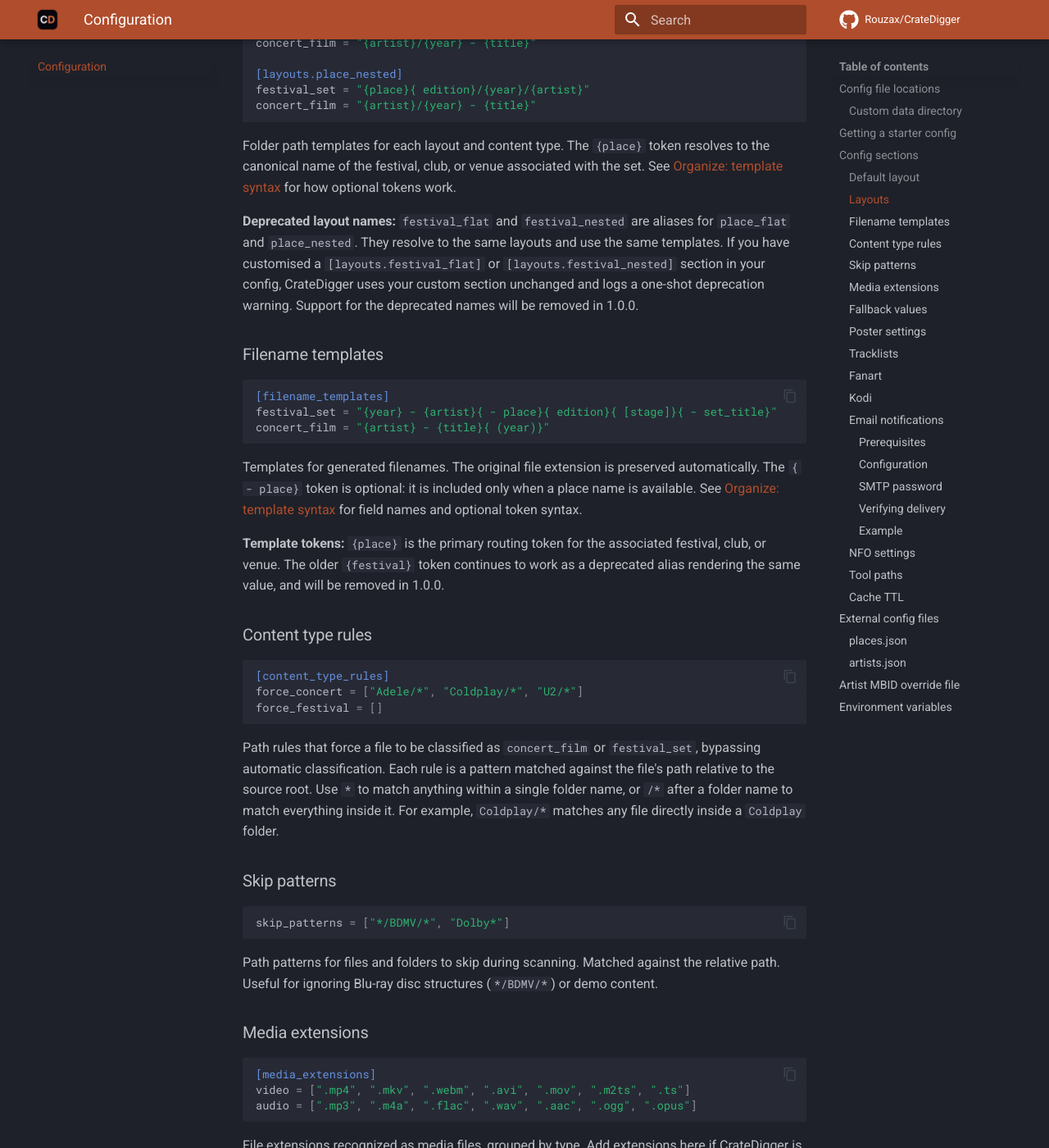
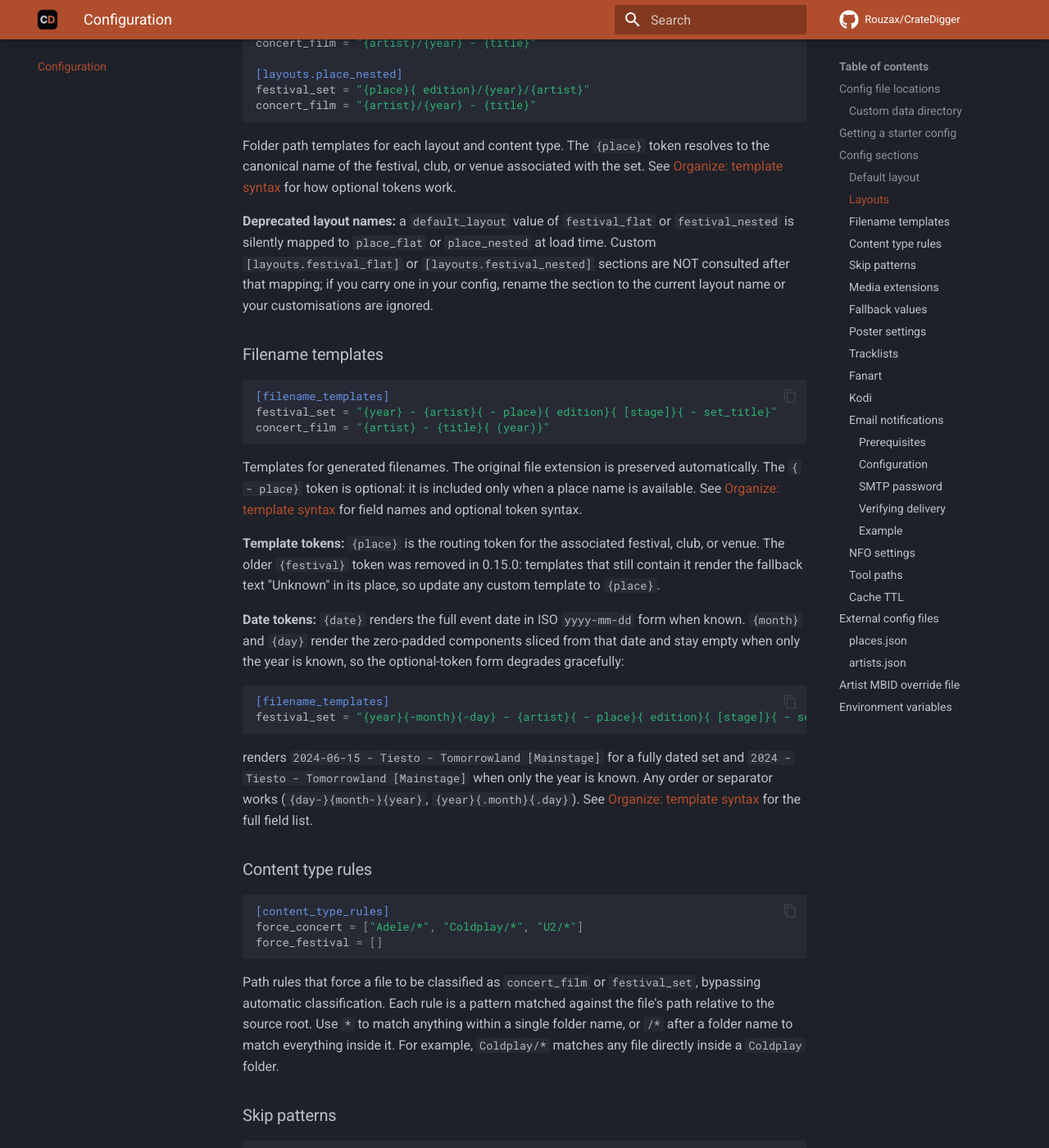
Before and after one commit to Rouzax/CrateDigger, an MkDocs documentation site: the page built from docs/configuration.md, in a window 1280 px wide and 1400 px high, scrolled down 2314 px. Shown: the whole window at 82% size. Built offline with MkDocs 1.6.1 and Material for MkDocs 9.7.7, drawn with Linux system fonts in a browser that asks for light colours; comment, search, counter and statistics services are not loaded; some of the changed text lies outside the part shown.

Commit message:
docs(configuration): correct layout-alias and token claims, document date tokens

````diff
--- a/config.example.toml
+++ b/config.example.toml
@@ -11,7 +11,8 @@ default_layout = "artist_flat"
 # the loader silently ignores it.
 skip_patterns = ["*/BDMV/*", "Dolby*"]
 
-# Folder templates per layout type. Tokens: {artist}, {place}, {edition}, {year}, {title}.
+# Folder templates per layout type. Tokens: {artist}, {place}, {edition}, {year},
+# {month}, {day}, {date}, {stage}, {set_title}, {title}.
 [layouts.artist_flat]
 festival_set = "{artist}"
 concert_film = "{artist}"
@@ -29,6 +30,8 @@ festival_set = "{place}{ edition}/{year}/{artist}"
 concert_film = "{artist}/{year} - {title}"
 
 # File naming templates. Use Sonarr-style collapsing syntax for optional fields.
+# For date-based names use {year}{-month}{-day}: renders "2024-06-15" when the
+# full date is known and "2024" when only the year is.
 [filename_templates]
 festival_set = "{year} - {artist}{ - place}{ edition}{ [stage]}{ - set_title}"
 concert_film = "{artist} - {title}{ (year)}"
--- a/docs/configuration.md
+++ b/docs/configuration.md
@@ -78,7 +78,7 @@ Or, if you have cloned the repository:
 default_layout = "artist_flat"
 ```
 
-The folder layout used by `organize` when `--layout` is not specified. Available values: `artist_flat`, `place_flat`, `artist_nested`, `place_nested`. The older names `festival_flat` and `festival_nested` are deprecated aliases for `place_flat` and `place_nested`; they continue to work until 1.0.0 but log a one-shot deprecation warning. See [Organize: layouts](commands/organize.md#layouts) for what each looks like.
+The folder layout used by `organize` when `--layout` is not specified. Available values: `artist_flat`, `place_flat`, `artist_nested`, `place_nested`. The older names `festival_flat` and `festival_nested` are silently mapped to `place_flat` and `place_nested` when read from this key; the `--layout` command-line flag accepts only the current names. See [Organize: layouts](commands/organize.md#layouts) for what each looks like.
 
 ### Layouts
 
@@ -102,7 +102,7 @@ concert_film = "{artist}/{year} - {title}"
 
 Folder path templates for each layout and content type. The `{place}` token resolves to the canonical name of the festival, club, or venue associated with the set. See [Organize: template syntax](commands/organize.md#filename-template-syntax) for how optional tokens work.
 
-**Deprecated layout names:** `festival_flat` and `festival_nested` are aliases for `place_flat` and `place_nested`. They resolve to the same layouts and use the same templates. If you have customised a `[layouts.festival_flat]` or `[layouts.festival_nested]` section in your config, CrateDigger uses your custom section unchanged and logs a one-shot deprecation warning. Support for the deprecated names will be removed in 1.0.0.
+**Deprecated layout names:** a `default_layout` value of `festival_flat` or `festival_nested` is silently mapped to `place_flat` or `place_nested` at load time. Custom `[layouts.festival_flat]` or `[layouts.festival_nested]` sections are NOT consulted after that mapping; if you carry one in your config, rename the section to the current layout name or your customisations are ignored.
 
 ### Filename templates
 
@@ -114,7 +114,16 @@ concert_film = "{artist} - {title}{ (year)}"
 
 Templates for generated filenames. The original file extension is preserved automatically. The `{ - place}` token is optional: it is included only when a place name is available. See [Organize: template syntax](commands/organize.md#filename-template-syntax) for field names and optional token syntax.
 
-**Template tokens:** `{place}` is the primary routing token for the associated festival, club, or venue. The older `{festival}` token continues to work as a deprecated alias rendering the same value, and will be removed in 1.0.0.
+**Template tokens:** `{place}` is the routing token for the associated festival, club, or venue. The older `{festival}` token was removed in 0.15.0: templates that still contain it render the fallback text "Unknown" in its place, so update any custom template to `{place}`.
+
+**Date tokens:** `{date}` renders the full event date in ISO `yyyy-mm-dd` form when known. `{month}` and `{day}` render the zero-padded components sliced from that date and stay empty when only the year is known, so the optional-token form degrades gracefully:
+
+```toml
+[filename_templates]
+festival_set = "{year}{-month}{-day} - {artist}{ - place}{ edition}{ [stage]}{ - set_title}"
+```
+
+renders `2024-06-15 - Tiesto - Tomorrowland [Mainstage]` for a fully dated set and `2024 - Tiesto - Tomorrowland [Mainstage]` when only the year is known. Any order or separator works (`{day-}{month-}{year}`, `{year}{.month}{.day}`). See [Organize: template syntax](commands/organize.md#filename-template-syntax) for the full field list.
 
 ### Content type rules
 
````
Also changed, not shown: README.md (+1 -1 lines).
